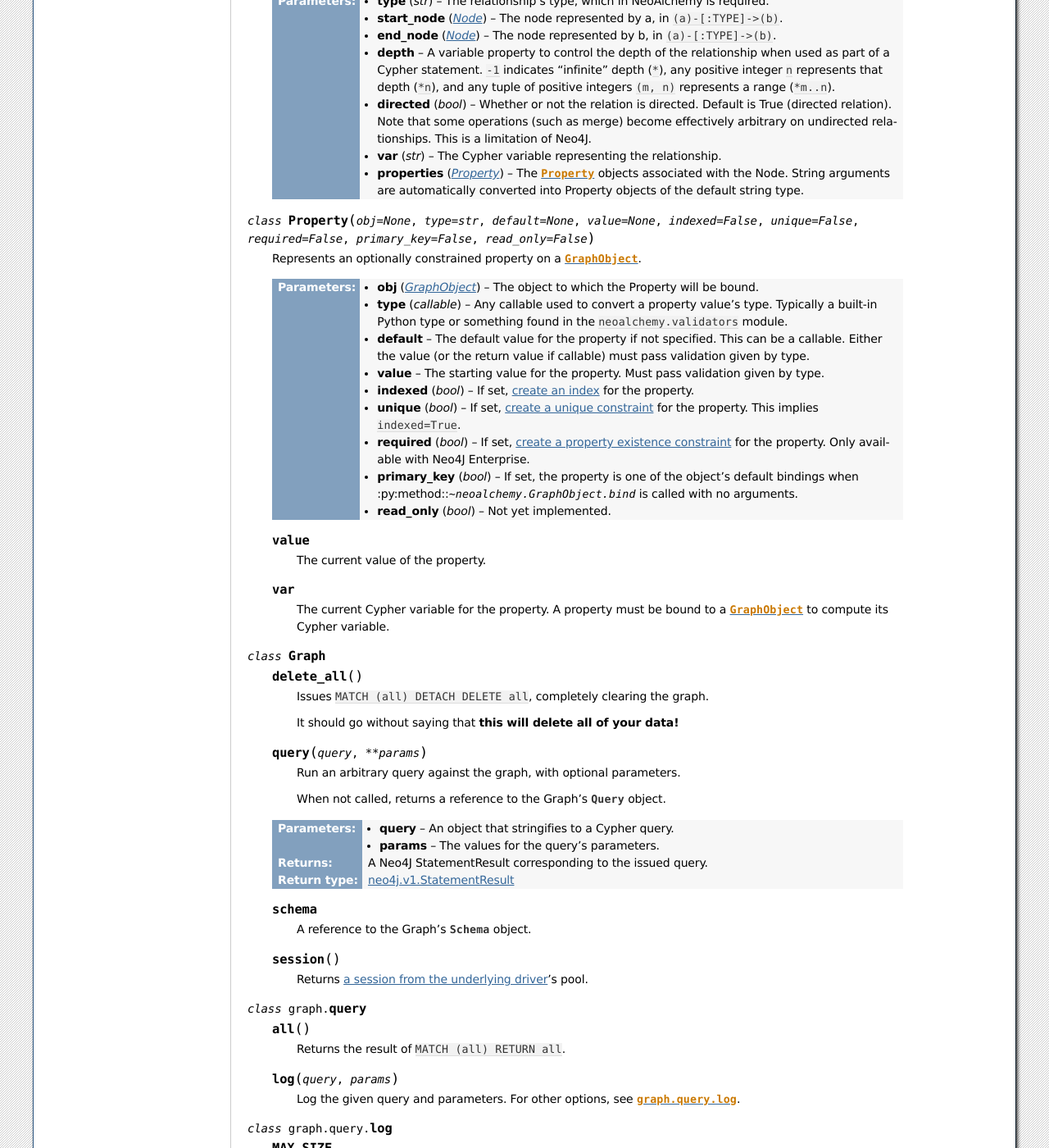
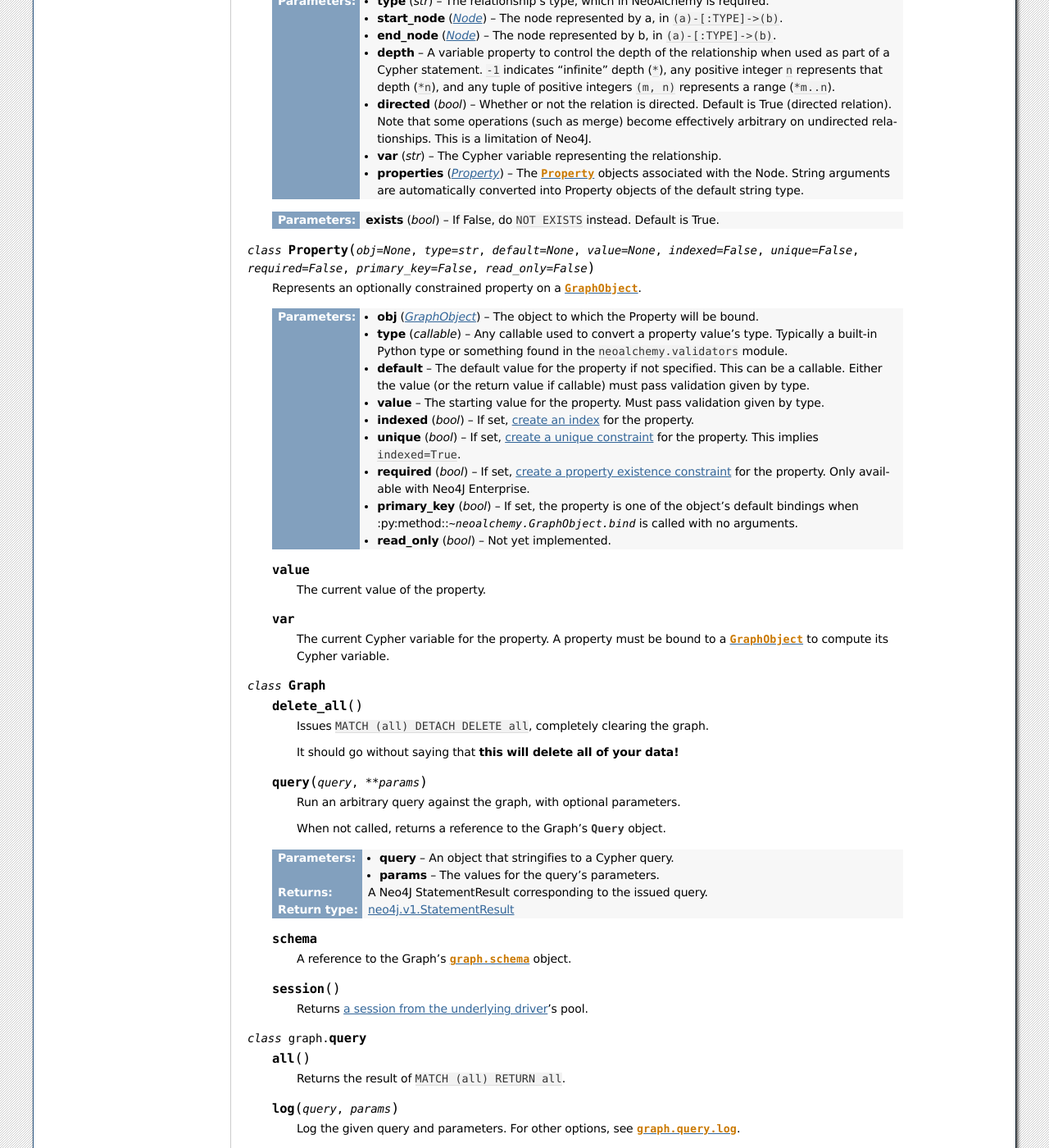
Before and after one commit to TwoBitAlchemist/NeoAlchemy, a Sphinx documentation site: the page built from source/schema-classes.rst, in a window 1280 px wide and 1400 px high, scrolled down 1065 px. Shown: the whole window at 82% size. Built offline with Sphinx 7.4.7, drawn with Linux system fonts in a browser that asks for light colours; part of the change alters nothing that is shown.

Commit message:
Link fixes

```diff
--- a/source/schema-classes.rst
+++ b/source/schema-classes.rst
@@ -100,7 +100,7 @@ Schema Classes
         :py:method::`~neoalchemy.cypher.SimpleQuery.where`)
         corresponding to the ``EXISTS`` function in Cypher.
 
-        :param bool exists: If False, do ``NOT EXISTS`` instead. Default is True.
+    :param bool exists: If False, do ``NOT EXISTS`` instead. Default is True.
 
 
 .. py:class:: Property(obj=None, type=str, default=None, value=None,\
@@ -162,7 +162,7 @@ Schema Classes
 
     .. py:attribute:: schema
 
-        A reference to the Graph's :py:class:`Schema` object.
+        A reference to the Graph's :py:class:`graph.schema` object.
 
     .. py:method:: session
 
@@ -228,8 +228,8 @@ Schema Classes
         Refresh constraints, indexes, and labels.
 
 
-.. _a session from the underlying driver: https://neo4j.com/docs/developer-manual/current/#session
-.. _neo4j.v1.StatementResult: https://neo4j.com/docs/developer-manual/current/#results
-.. _create an index: https://neo4j.com/docs/developer-manual/current/#schema-index-create-an-index
-.. _create a unique constraint: https://neo4j.com/docs/developer-manual/current/#query-constraints-unique-nodes
+.. _a session from the underlying driver: https://neo4j.com/docs/developer-manual/current/drivers/run-statements/#_sessions
+.. _neo4j.v1.StatementResult: https://neo4j.com/docs/api/python-driver/current/session.html?highlight=statementresult#neo4j.v1.StatementResult
+.. _create an index: https://neo4j.com/docs/developer-manual/current/cypher/schema/index/
+.. _create a unique constraint: https://neo4j.com/docs/developer-manual/current/cypher/schema/constraints/
 .. _create a property existence constraint: https://neo4j.com/docs/developer-manual/current/#query-constraints-prop-exist-nodes
```
